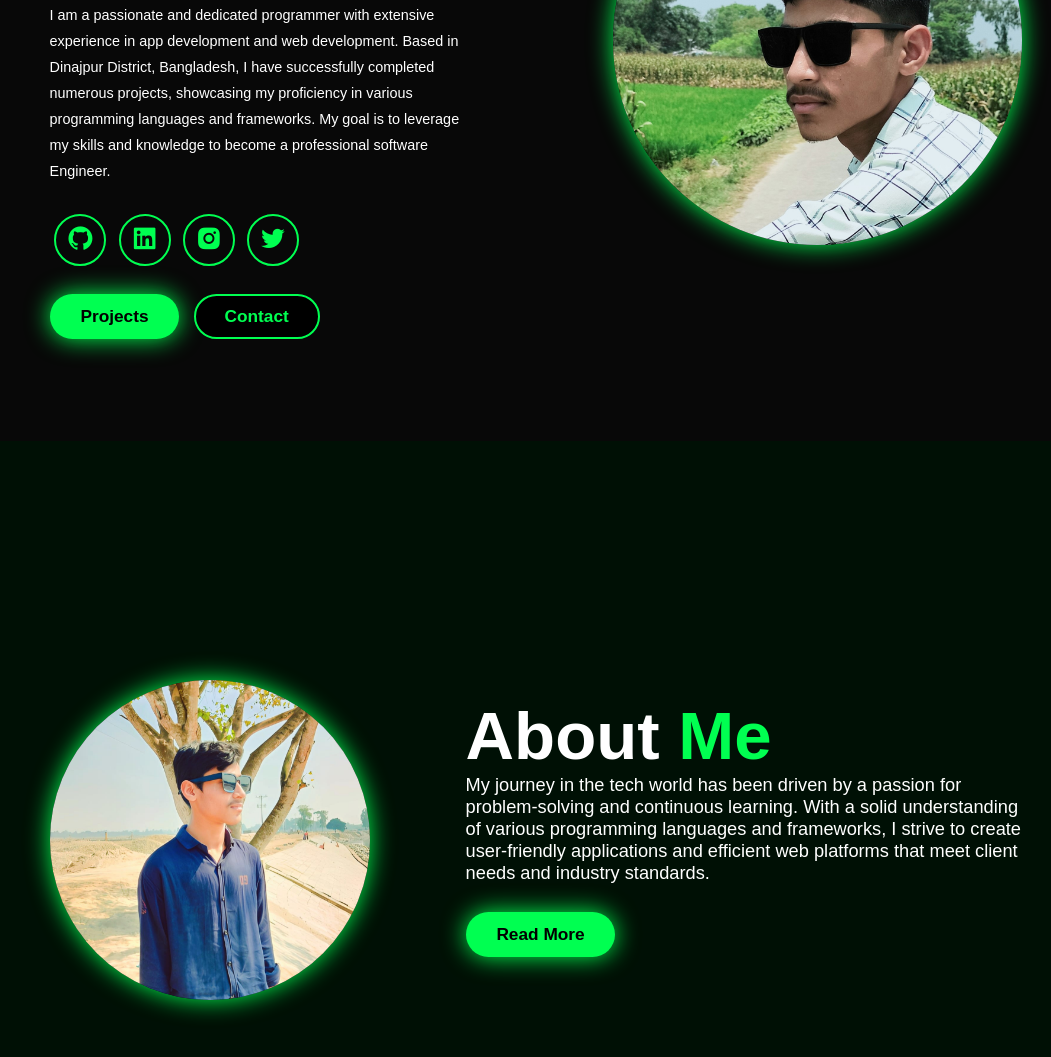
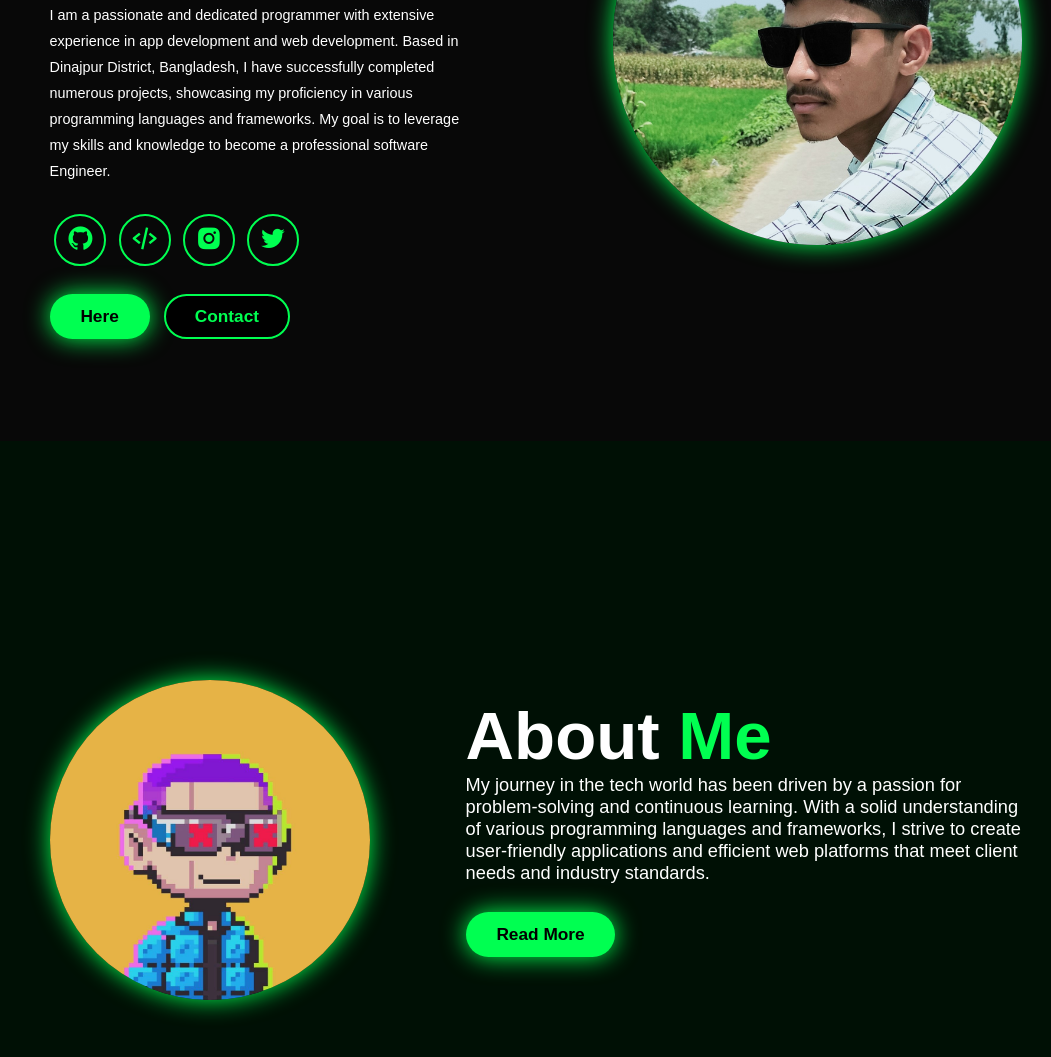
Before and after one commit to ahosanquad/alif, a plain HTML site: page index.html in a window 1280 px wide. Shown: the part 359-1416 px from the top of the page, without its empty margins (104-1155 px from the left). Drawn offline with nearby package versions, Linux system fonts and the light colour scheme.

Commit message:
Change some code

```diff
--- a/index.html
+++ b/index.html
@@ -2,7 +2,7 @@
 <html lang="en">
   <head>
     <meta charset="UTF-8" />
-    <link rel="shortcut icon" type="web-icon" href="images/title3.png">
+    <link rel="shortcut icon" type="web-icon" href="images/title photo.png">
     <meta name="viewport" content="width=device-width, initial-scale=1.0" />
     <title>Protfolio Website - MD Alif islam</title>
     <link rel="stylesheet" href="style.css" />
@@ -47,8 +47,8 @@
             <i class="bx bxl-github"></i>
           </a>
 
-          <a href="#">
-            <i class="bx bxl-linkedin-square"></i>
+          <a href="https://replit.com/@MDAlif6">
+            <i class='bx bx-code-alt'></i>
           </a>
 
           <a
@@ -63,7 +63,7 @@
         </div>
 
         <div class="btn-group">
-          <a href="project.html" class="btn">Projects</a>
+          <a href="#" class="btn">Here</a>
           <a href="#contact" class="btn">Contact</a>
         </div>
       </div>
@@ -75,7 +75,7 @@
 
     <section class="about" id="about">
       <div class="about-img">
-        <img src="images/me2.jpg" alt="" />
+        <img src="images/main_photo.jpg" alt="" />
       </div>
 
       <div class="about-content">
```
Also changed, not shown: images/main_photo.jpg (added), images/title photo.png (added), images/title1.png (deleted), images/title3.png (deleted), images/title4.png (deleted).
